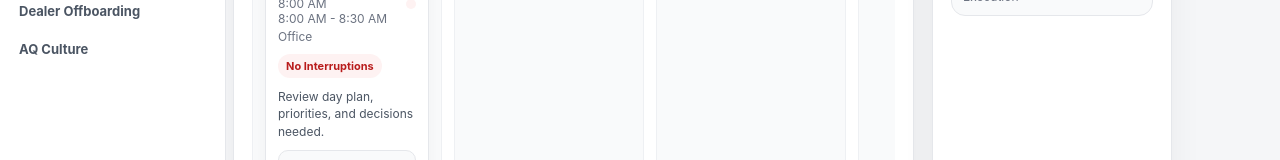
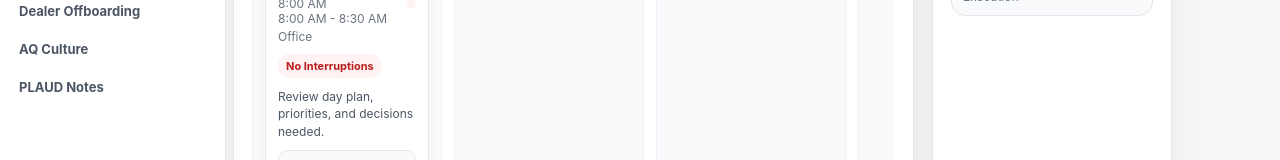
Before and after one commit to nikitaline-code/nl-operating-system, a Next.js app: page /executive-flow in a window 1280 px wide. Shown: the part 380-540 px from the top of the page. Built offline with nearby package versions, Linux system fonts and the light colour scheme.

Commit message:
Update AppShell.js

```diff
--- a/components/AppShell.js
+++ b/components/AppShell.js
@@ -12,6 +12,7 @@ const navItems = [
   { label: "South", href: "/south" },
   { label: "Dealer Offboarding", href: "/dealer-offboarding" },
   { label: "AQ Culture", href: "/culture" },
+  { label: "PLAUD Notes", href: "/plaud" },
 ];
 
 export default function AppShell({ children }) {
```
